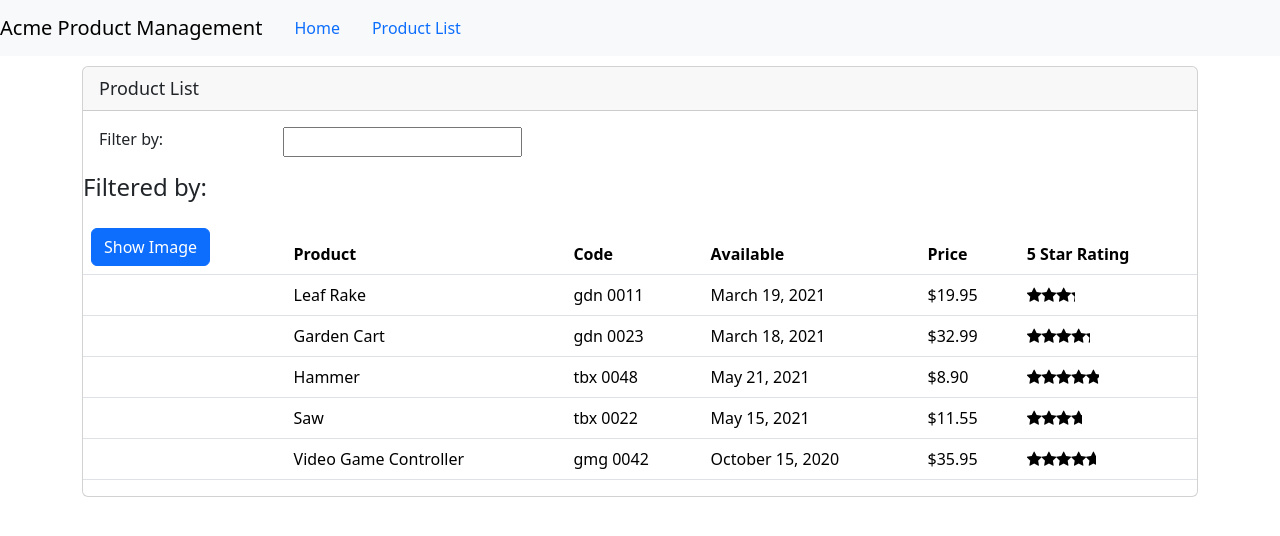
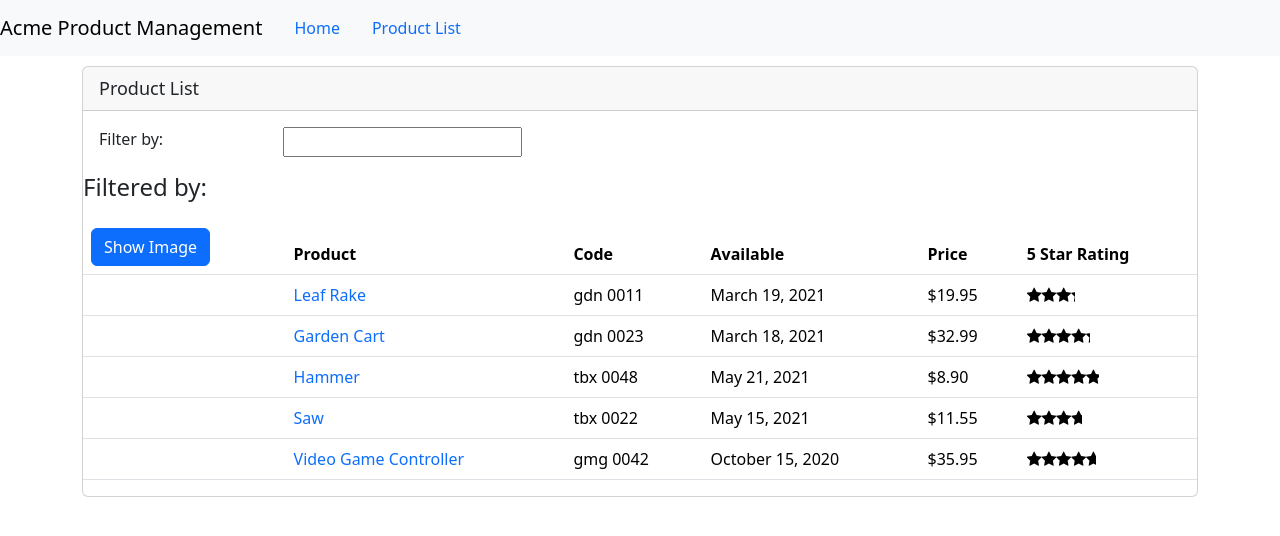
Before and after one commit to fernandoasg/angular-course, an Angular app in the folder Angular-GettingStarted/APM-Start/: page /products in a window 1280 px wide. Shown: the top 536 px of the page. Built offline with nearby package versions, Linux system fonts and the light colour scheme.

Commit message:
Passing params and Routes with Guards

```diff
--- a/Angular-GettingStarted/APM-Start/src/app/app.module.ts
+++ b/Angular-GettingStarted/APM-Start/src/app/app.module.ts
@@ -10,6 +10,7 @@
 import { ProductDetailComponent } from './products/product-detail.component';
 import { WelcomeComponent } from './home/welcome.component';
 import { RouterModule } from '@angular/router';
+import { ProductDetailGuard } from './products/product-detail.guard';
 
 @NgModule({
   declarations: [
@@ -26,7 +27,9 @@
     HttpClientModule,
     RouterModule.forRoot([
       { path: 'products', component: ProductListComponent },
-      { path: 'products/:id', component: ProductDetailComponent },
+      { path: 'products/:id',
+        canActivate: [ProductDetailGuard],
+        component: ProductDetailComponent },
       { path: 'welcome', component: WelcomeComponent },
       { path: '', redirectTo: 'welcome', pathMatch: 'full' },
       { path: '**', redirectTo: 'welcome', pathMatch: 'full' }
--- a/Angular-GettingStarted/APM-Start/src/app/products/product-detail.component.html
+++ b/Angular-GettingStarted/APM-Start/src/app/products/product-detail.component.html
@@ -1,5 +1,12 @@
 <div class="card">
     <div class="card-header">
-        {{pageTitle}}
+        {{pageTitle + ': ' + product?.productName}}
+    </div>
+    <div class="card-footer">
+        <button class="btn btn-outline-secondary"
+                style="width: 80px"
+                (click)="onBack()">
+            <i class="fa fa-chevron-left"></i> Back
+        </button>
     </div>
 </div>
--- a/Angular-GettingStarted/APM-Start/src/app/products/product-detail.component.ts
+++ b/Angular-GettingStarted/APM-Start/src/app/products/product-detail.component.ts
@@ -1,4 +1,6 @@
 import { Component, OnInit } from '@angular/core';
+import { ActivatedRoute, Router } from '@angular/router';
+import { IProduct } from './product';
 
 @Component({
   templateUrl: './product-detail.component.html',
@@ -6,9 +8,27 @@
 })
 export class ProductDetailComponent implements OnInit {
   pageTitle: string =  'Product Detail';
-  constructor() { }
+  product: IProduct | undefined;
+
+  constructor(private route: ActivatedRoute,
+              private router: Router) { }
 
   ngOnInit(): void {
+    const id = Number(this.route.snapshot.paramMap.get('id'));
+    this.pageTitle += `: ${id}`;
+    this.product = {
+      "productId": 1,
+      "productName": "Leaf Rake",
+      "productCode": "GDN-0011",
+      "releaseDate": "March 19, 2021",
+      "description": "Leaf rake with 48-inch wooden handle.",
+      "price": 19.95,
+      "starRating": 3.2,
+      "imageUrl": "assets/images/leaf_rake.png"
+    };
   }
 
+  onBack(): void {
+    this.router.navigate(['/products']);
+  }
 }
--- /dev/null
+++ b/Angular-GettingStarted/APM-Start/src/app/products/product-detail.guard.ts
@@ -0,0 +1,25 @@
+import { Injectable } from '@angular/core';
+import { ActivatedRouteSnapshot, CanActivate, Router, RouterStateSnapshot, UrlTree } from '@angular/router';
+import { Observable } from 'rxjs';
+
+@Injectable({
+  providedIn: 'root'
+})
+export class ProductDetailGuard implements CanActivate {
+
+  constructor(private router: Router) {}
+
+  canActivate(
+    route: ActivatedRouteSnapshot,
+    state: RouterStateSnapshot): Observable<boolean | UrlTree> | Promise<boolean | UrlTree> | boolean | UrlTree {
+      const id = Number(route.paramMap.get('id'));
+      if (isNaN(id) || id < 1) {
+        alert('Invalid product id');
+        this.router.navigate(['/products']);
+        return false;
+      }
+
+      return true;
+  }
+
+}
--- a/Angular-GettingStarted/APM-Start/src/app/products/product-list.component.html
+++ b/Angular-GettingStarted/APM-Start/src/app/products/product-list.component.html
@@ -41,7 +41,11 @@
                             [style.width.px]="imageWidth"
                             [style.margin.px]="imageMargin" />
                     </td>
-                    <td>{{product.productName}}</td>
+                    <td>
+                        <a [routerLink]="['/products', product.productId]">
+                            {{product.productName}}
+                        </a>
+                    </td>
                     <td>{{product.productCode | lowercase | convertToSpaces:'-' }}</td>
                     <td>{{product.releaseDate}}</td>
                     <td>{{product.price | currency:'USD':'symbol':'1.2-2'}}</td>
```
Also changed, not shown: 1 other file (tests, documents, lock files or other folders).
